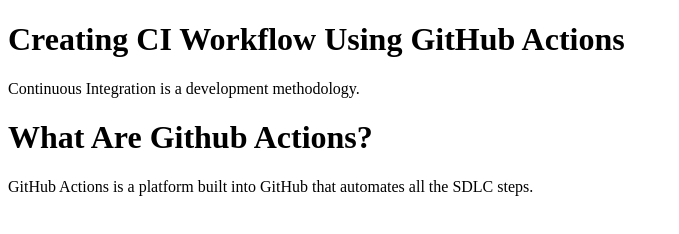
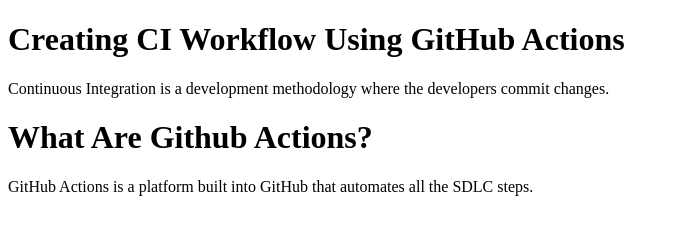
Before and after one commit to shawnchan68/gfg-ci-workflow, a plain HTML site: page index.html in a window 1280 px wide. Shown: the whole page, without its empty margins (0-679 px from the left). Drawn offline with Linux system fonts and the light colour scheme.

Commit message:
Update index.html

```diff
--- a/index.html
+++ b/index.html
@@ -7,7 +7,7 @@
     </head>
     <body>
         <h1>Creating CI Workflow Using GitHub Actions</h1>
-        <p>Continuous Integration is a development methodology.</p>
+        <p>Continuous Integration is a development methodology where the developers commit changes.</p>
 
         <h1>What Are Github Actions?</h1>
         <p>GitHub Actions is a platform built into GitHub that automates all the SDLC steps.</p>
```
